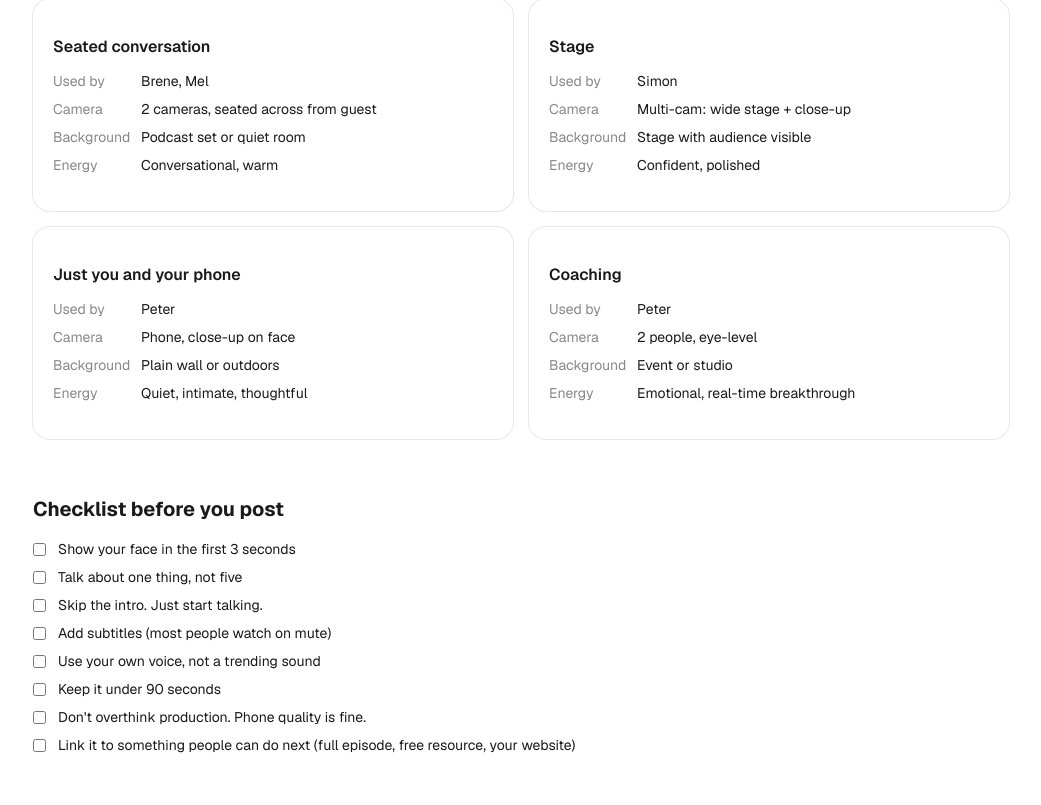
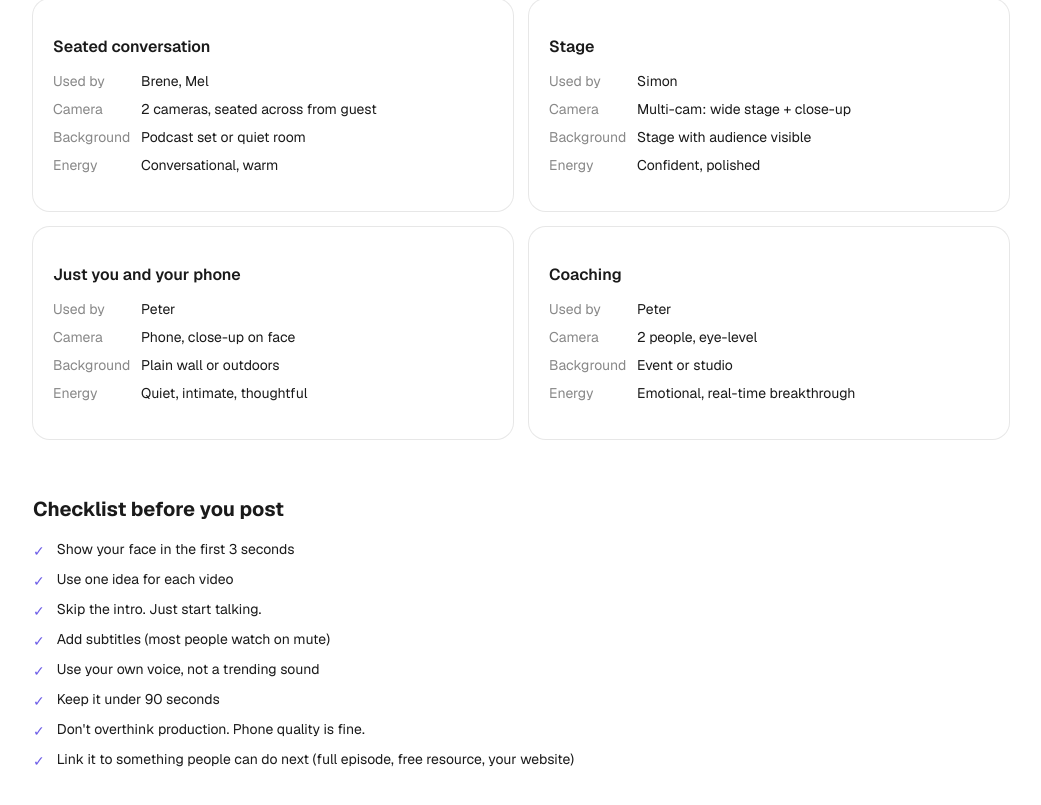
Before and after one commit to william-halbert/life-coach-instagram-study, a Next.js app: page /formats in a window 1280 px wide. Shown: the part 898-1703 px from the top of the page, without its empty margins (119-1160 px from the left). Built offline with nearby package versions, Linux system fonts and the light colour scheme.

Commit message:
Remove clickable checkboxes, use simple checkmarks. Fix wording.
Co-Authored-By: Claude Opus 4.7 (1M context) <noreply@anthropic.com>

```diff
--- a/src/app/formats/page.tsx
+++ b/src/app/formats/page.tsx
@@ -80,7 +80,7 @@ export default function Page() {
       <div className="space-y-2">
         {[
           "Show your face in the first 3 seconds",
-          "Talk about one thing, not five",
+          "Use one idea for each video",
           "Skip the intro. Just start talking.",
           "Add subtitles (most people watch on mute)",
           "Use your own voice, not a trending sound",
@@ -88,10 +88,10 @@ export default function Page() {
           "Don't overthink production. Phone quality is fine.",
           "Link it to something people can do next (full episode, free resource, your website)",
         ].map((rule) => (
-          <label key={rule} className="flex items-start gap-3 text-sm cursor-pointer">
-            <input type="checkbox" className="mt-1 accent-primary" />
+          <div key={rule} className="flex items-start gap-3 text-sm">
+            <span className="text-primary mt-0.5">✓</span>
             <span>{rule}</span>
-          </label>
+          </div>
         ))}
       </div>
     </div>
```
